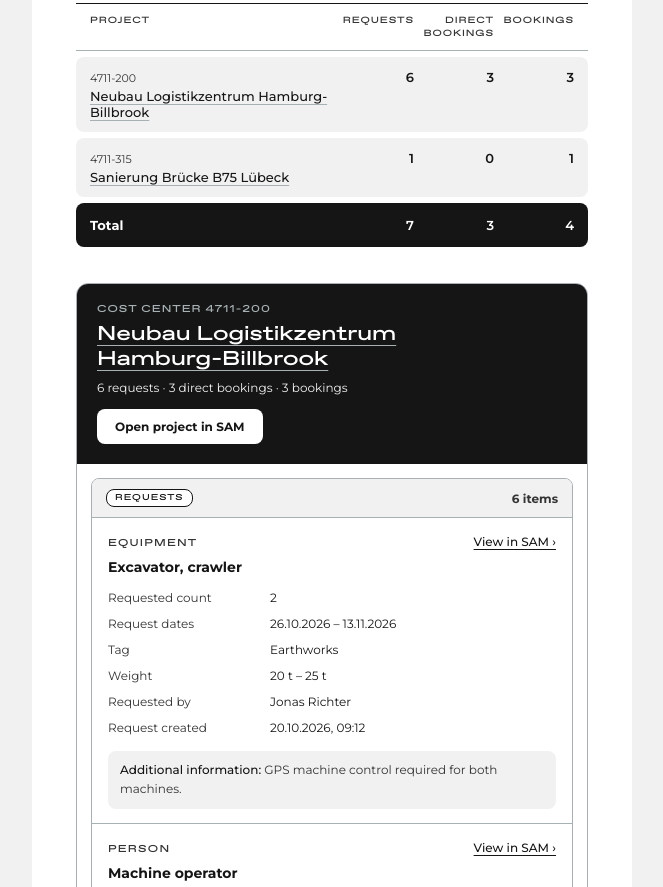
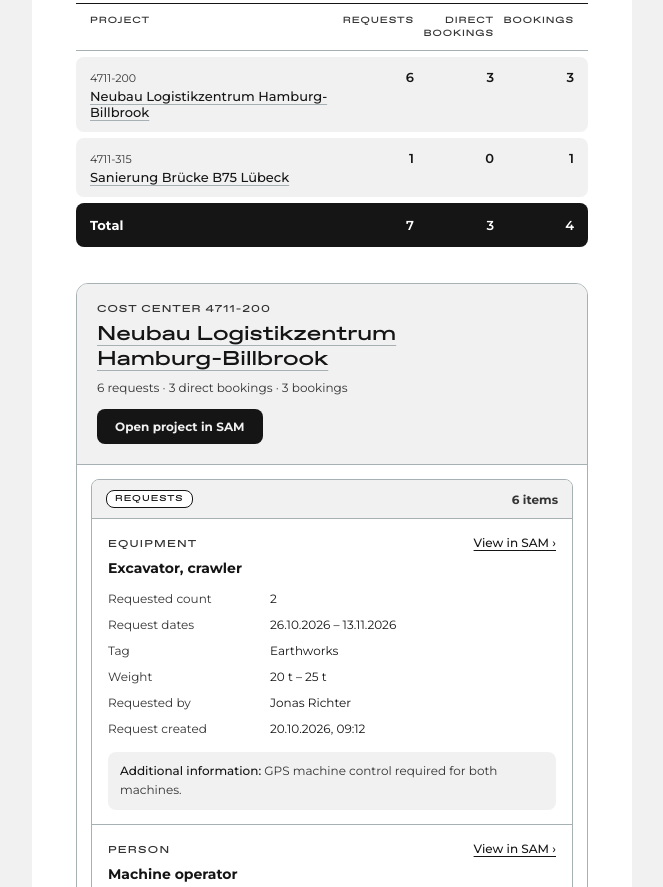
Before and after one commit to easyvibesuxui-sketch/Log-in-and-email, a plain HTML site: page SAM Daily Digest Email.dc.html in a window 1280 px wide. Shown: the part 621-1508 px from the top of the page, without its empty margins (308-971 px from the left). Drawn offline with nearby package versions, Linux system fonts and the light colour scheme.

Commit message:
Digest e-mail: lighter project header
Cultured background with a Silver Chalince rule, Eerie Black text and a Syn
primary "Open project in SAM" button, matching the PDF.

Co-Authored-By: Claude Opus 5.5 <noreply@anthropic.com>
Claude-Session: https://claude.ai/code/session_012uAC5HbLgMAGRn54yTkR2E

```diff
--- a/SAM Daily Digest Email.dc.html
+++ b/SAM Daily Digest Email.dc.html
@@ -111,11 +111,11 @@ a:hover { color: #ff1900; }
     <sc-for list="{{ projects }}" as="p" hint-placeholder-count="2">
     <div class="dg-pad" style="padding:30px 44px 4px">
       <div style="border:1px solid #a7b0b3;border-radius:12px;overflow:hidden">
-        <div style="background:#151515;color:#ffffff;padding:18px 20px 20px">
-          <div style="font-family:'FavoritExp',Helvetica,sans-serif;font-weight:500;font-size:10px;letter-spacing:0.1em;color:#a7b0b3;margin-bottom:6px">COST CENTER {{ p.cc }}</div>
-          <h2 style="font-family:'FavoritExp',Helvetica,sans-serif;font-weight:500;font-size:20px;line-height:1.25;margin:0 0 8px;text-wrap:pretty"><a href="{{ p.url }}" style="color:#ffffff;text-decoration:underline;text-decoration-color:#a7b0b3;text-decoration-thickness:1px;text-underline-offset:5px" style-hover="text-decoration-color:#ffffff">{{ p.title }}</a></h2>
-          <div style="font-size:12px;color:#f1f1f1">{{ p.countsLine }}</div>
-          <a href="{{ p.url }}" style="display:inline-block;margin-top:14px;background:#ffffff;color:#151515;text-decoration:none;padding:10px 18px;border-radius:8px;font-family:Montserrat,Helvetica,Arial,sans-serif;font-weight:700;font-size:12px;transition:opacity 140ms ease" style-hover="opacity:0.74">Open project in SAM</a>
+        <div style="background:#f1f1f1;color:#151515;border-bottom:1px solid #a7b0b3;padding:18px 20px 20px">
+          <div style="font-family:'FavoritExp',Helvetica,sans-serif;font-weight:500;font-size:10px;letter-spacing:0.1em;color:#343434;margin-bottom:6px">COST CENTER {{ p.cc }}</div>
+          <h2 style="font-family:'FavoritExp',Helvetica,sans-serif;font-weight:500;font-size:20px;line-height:1.25;margin:0 0 8px;text-wrap:pretty"><a href="{{ p.url }}" style="color:#151515;text-decoration:underline;text-decoration-color:#a7b0b3;text-decoration-thickness:1px;text-underline-offset:5px" style-hover="color:#ff1900;text-decoration-color:#ff1900">{{ p.title }}</a></h2>
+          <div style="font-size:12px;color:#343434">{{ p.countsLine }}</div>
+          <a href="{{ p.url }}" style="display:inline-block;margin-top:14px;background:#151515;color:#f1f1f1;text-decoration:none;padding:10px 18px;border-radius:8px;font-family:Montserrat,Helvetica,Arial,sans-serif;font-weight:700;font-size:12px;transition:opacity 140ms ease" style-hover="opacity:0.74">Open project in SAM</a>
         </div>
 
         <div style="padding:2px 14px 14px">
```
